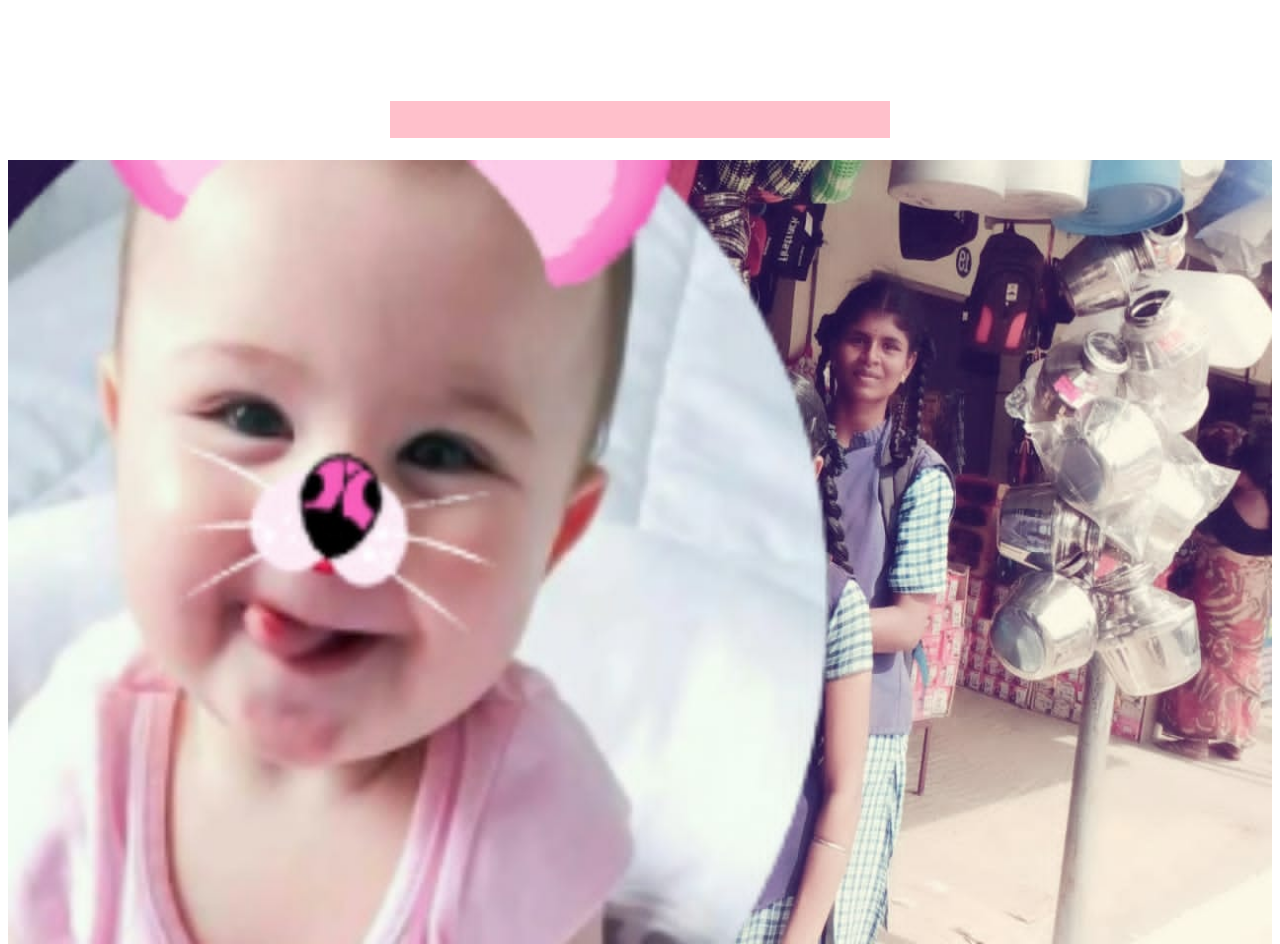
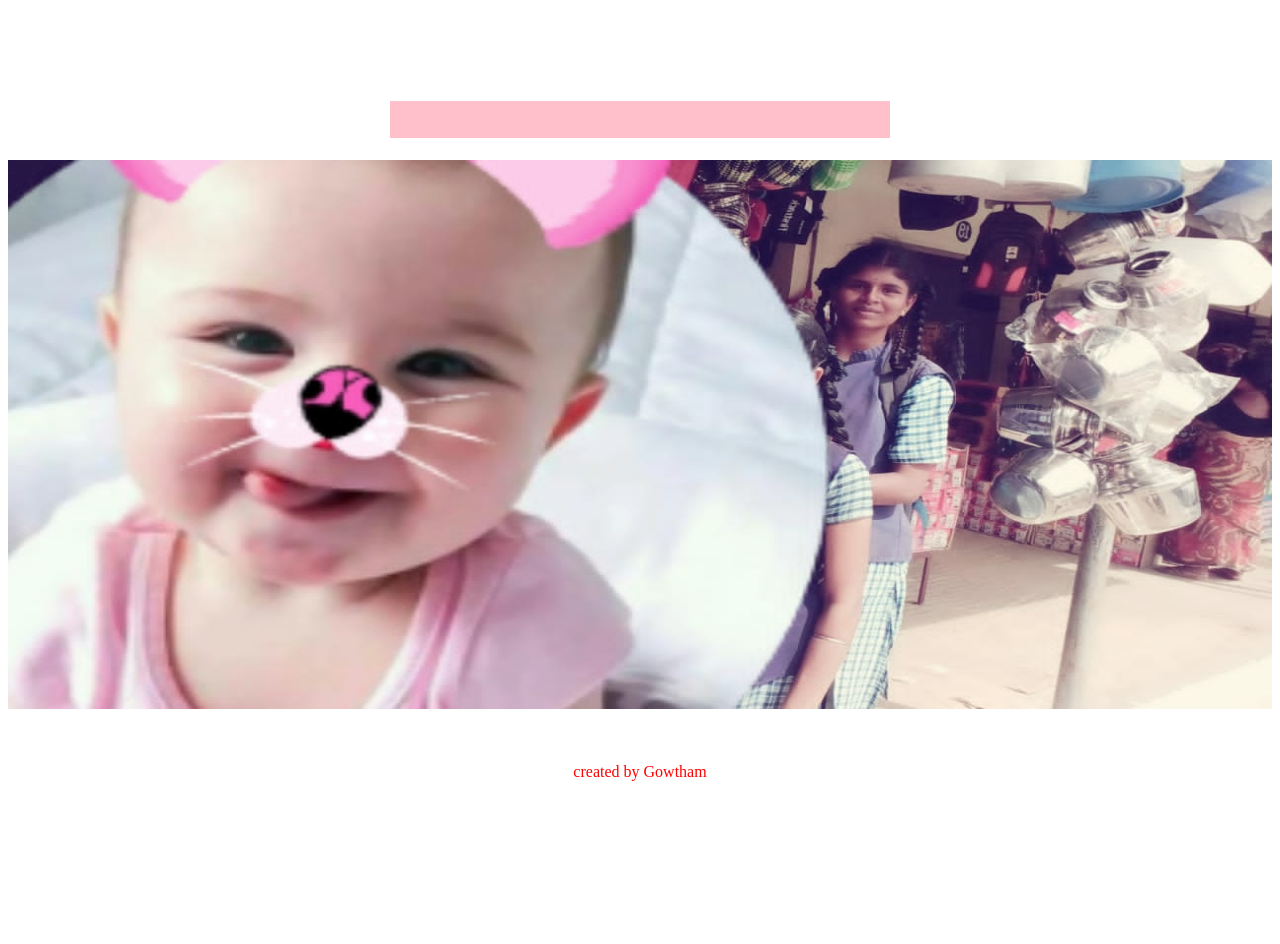
Before and after one commit to arunraj20it/birthday_wishes_by_gowtham, a plain HTML site: page tem.html in a window 1280 px wide. Shown: the top 944 px of the page. After the commit the page ends 800 px from the top, so only its background shows below. Drawn offline with Linux system fonts and the light colour scheme.

Commit message:
Update tem.html

```diff
--- a/tem.html
+++ b/tem.html
@@ -9,7 +9,7 @@
 <marquee>
 Wish you happy Birthday
 </marquee></h1>
-<center><img src="ha.jpeg"  width="100%" height="100%" alt="wish you happy birthday">
+<center><img src="ha.jpeg"  width="100%" height="70%" alt="wish you happy birthday">
 </center>
 <br><br><br>
 <center><footer style="color:red;" >created by Gowtham
```
